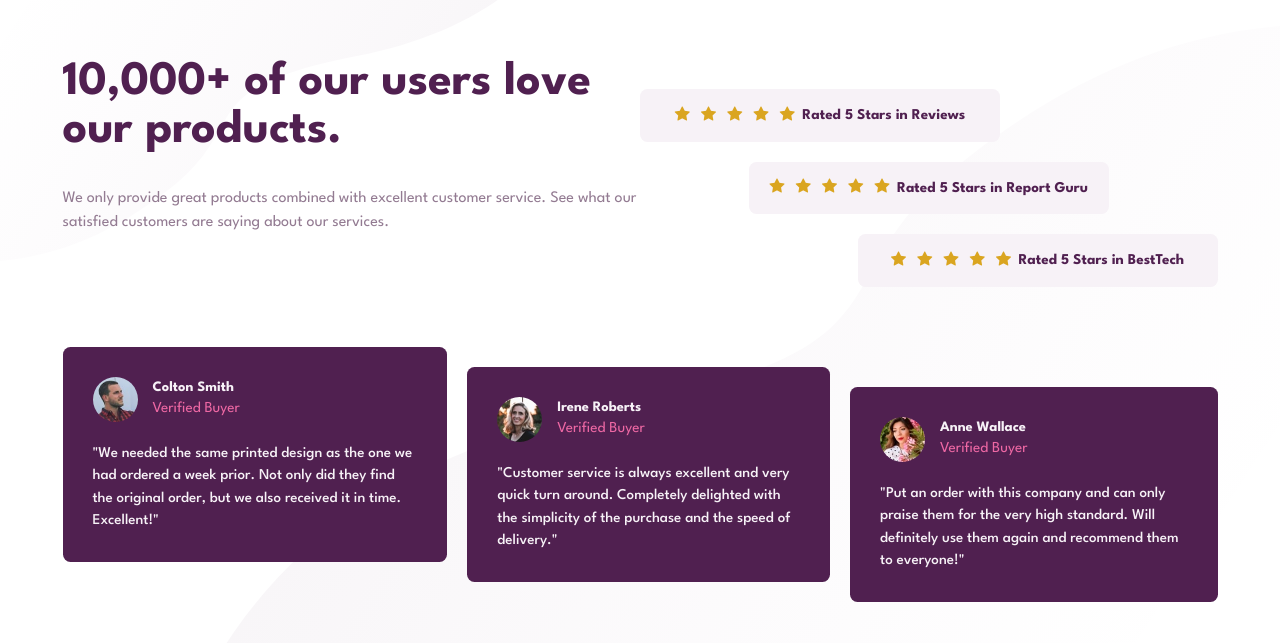
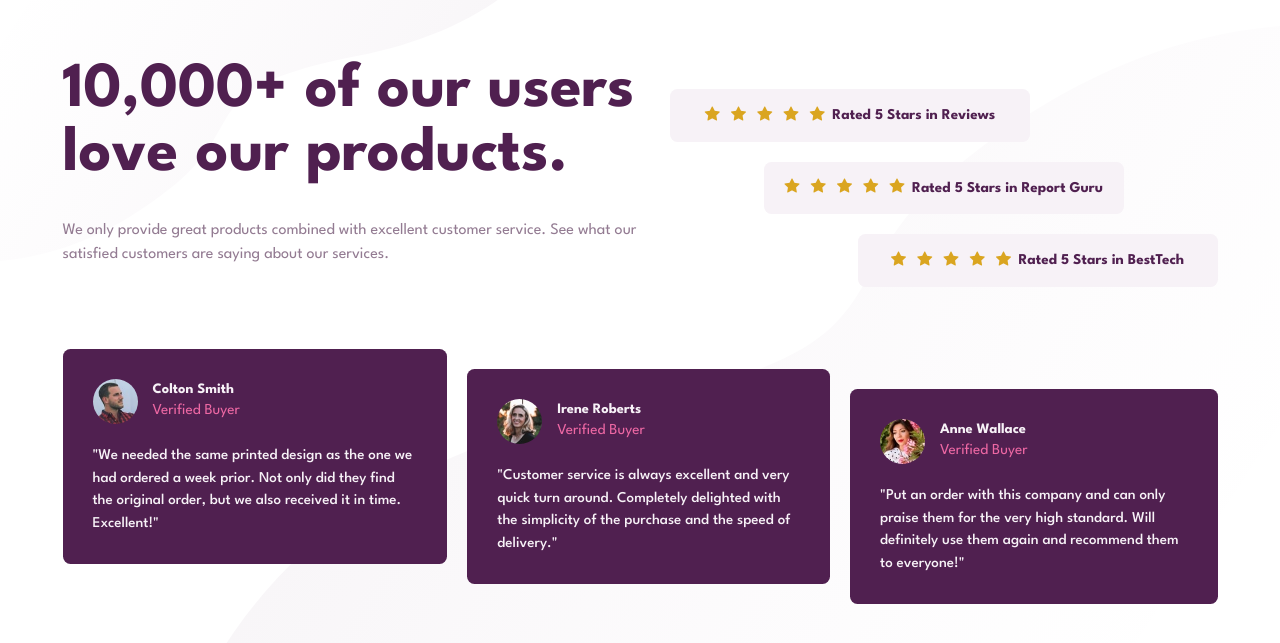
Before and after one commit to uepzues/social-proof-section, a plain HTML site: page index.html in a window 1280 px wide. Shown: the part 101-744 px from the top of the page. Drawn offline with nearby package versions, Linux system fonts and the light colour scheme.

Commit message:
modified:   style.css

```diff
--- a/style.css
+++ b/style.css
@@ -101,7 +101,7 @@ main {
 }
 
 .header__head {
-  font-size: 2rem;
+  font-size: 3rem;
   font-weight: 700;
   line-height: 1;
   color: var(--color-veryDarkMagenta);
@@ -174,6 +174,7 @@ main {
     background-position: left top, right bottom;
     background-repeat: no-repeat, no-repeat;
   }
+
   main {
     text-align: left;
     max-width: 1200px;
@@ -188,13 +189,14 @@ main {
   }
 
   .header__head {
-    font-size: 3rem;
+    font-size: 4rem;
   }
 
   .review {
     display: flex;
     flex-direction: column;
     margin-top: 80px;
+    margin-left: 30px;
   }
 
   .review__group {
```
